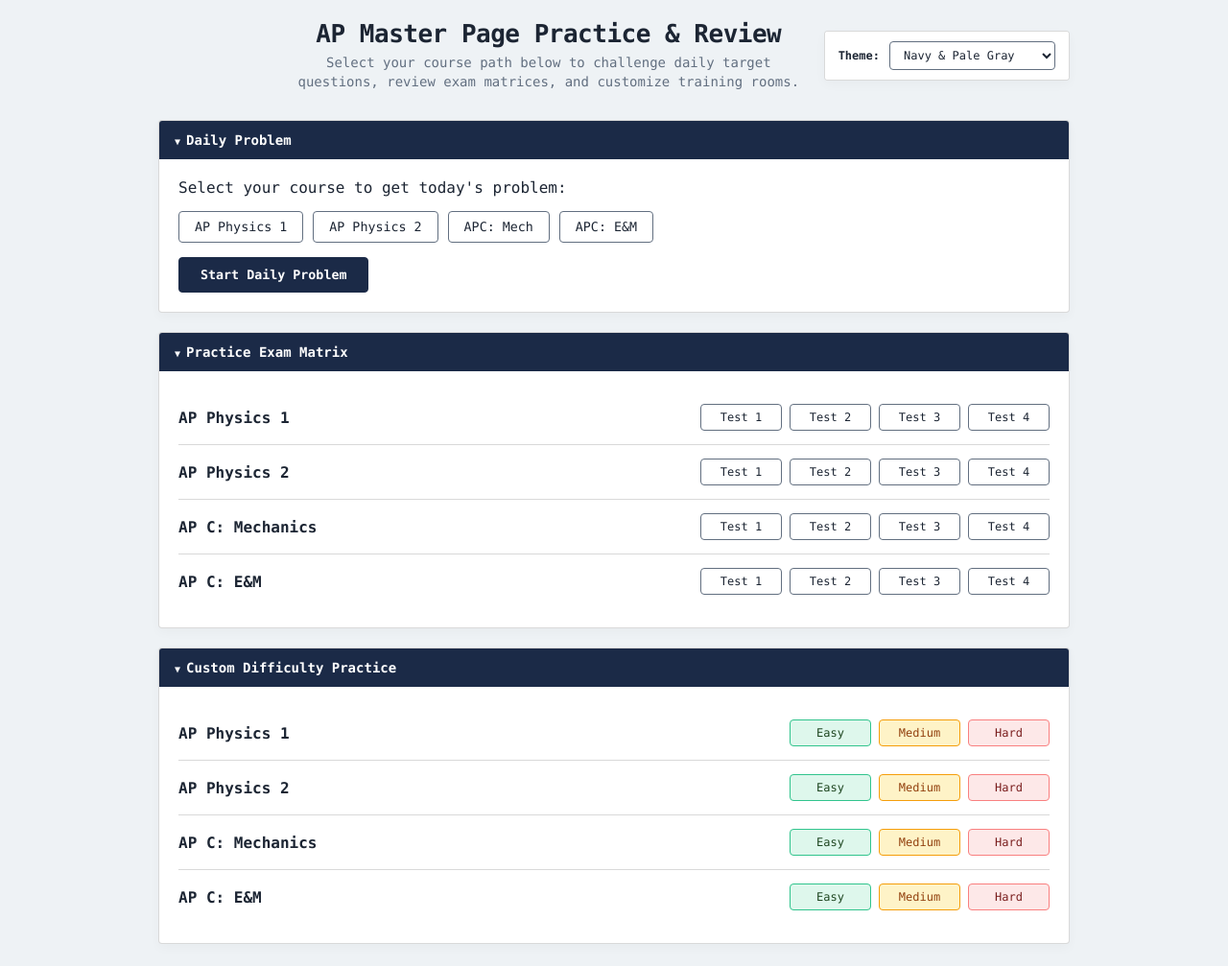
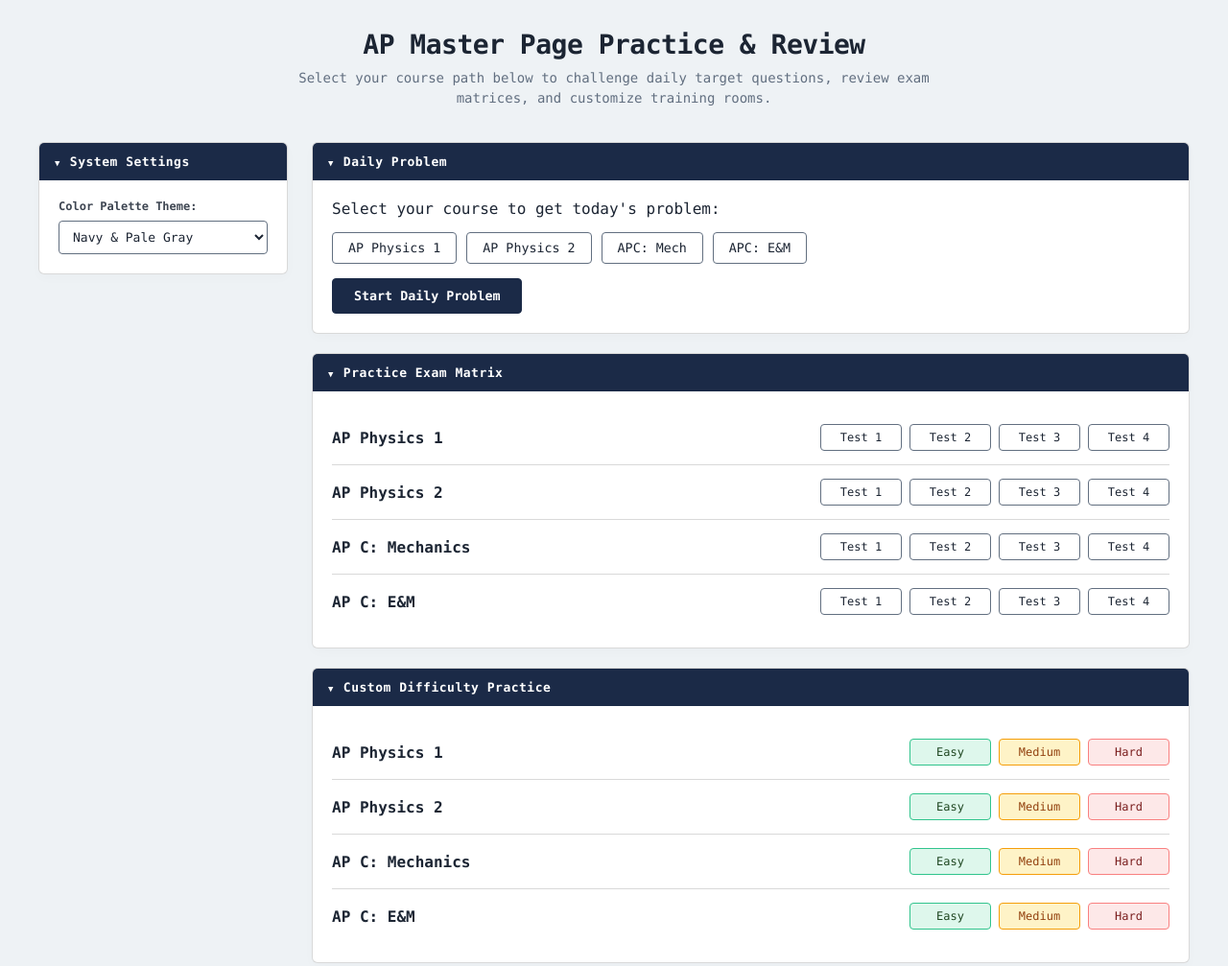
Before and after one commit to physics-foryou/physics-foryou.github.io, a plain HTML site: page home-page.html in a window 1280 px wide. Shown: the whole page at 96% size. Drawn offline with Linux system fonts and the light colour scheme.

Commit message:
Update home-page.html

```diff
--- a/home-page.html
+++ b/home-page.html
@@ -21,87 +21,92 @@
             font-family: 'Consolas', 'Courier New', monospace;
             background-color: var(--bg-color);
             margin: 0;
-            padding: 20px;
+            padding: 30px 20px;
             color: var(--text-main);
         }
 
-        .workspace {
-            max-width: 950px;
-            margin: 0 auto;
-            display: flex;
-            flex-direction: column;
-            gap: 20px;
-        }
-
-        /* Header Row Layout containing centered titles and right-aligned settings */
-        .header-layout-row {
-            display: grid;
-            grid-template-columns: 1fr auto;
-            align-items: center;
-            gap: 20px;
-            margin-bottom: 10px;
-        }
-
-        .branding-center {
+        /* Top Title Branding Container */
+        .branding-header {
             text-align: center;
-            padding-left: 140px; /* Counter-balances dropdown width to keep true center */
-        }
-        @media (max-width: 768px) {
-            .header-layout-row { display: flex; flex-direction: column; text-align: center; }
-            .branding-center { padding-left: 0; }
+            margin-bottom: 35px;
         }
 
         .main-app-title {
-            font-size: 26px;
+            font-size: 28px;
             font-weight: bold;
-            margin: 0 0 6px 0;
+            margin: 0 0 8px 0;
             color: var(--text-main);
             letter-spacing: -0.5px;
         }
 
         .main-app-desc {
             font-size: 14px;
-            margin: 0;
+            margin: 0 auto;
+            max-width: 700px;
             color: var(--text-dim);
-            line-height: 1.4;
+            line-height: 1.5;
         }
 
+        /* Two-Column Grid Workspace */
+        .workspace-grid {
+            max-width: 1200px;
+            margin: 0 auto;
+            display: grid;
+            grid-template-columns: 260px 1fr; /* 260px Left Sidebar, Remaining Space on Right */
+            gap: 25px;
+            align-items: start;
+        }
+
+        /* Shared Card Panel styling */
         .panel {
             background-color: var(--panel-bg);
             border: 1px solid var(--border-color);
-            border-radius: 4px;
-            box-shadow: 0 4px 12px rgba(0,0,0,0.03);
+            border-radius: 6px;
+            box-shadow: 0 4px 12px rgba(0,0,0,0.02);
             overflow: hidden;
-        }
-
-        .settings-inline-box {
-            display: flex;
-            align-items: center;
-            gap: 10px;
-            padding: 10px 14px;
-            background-color: var(--panel-bg);
         }
 
         .panel-header {
             background-color: var(--header-bg);
             padding: 12px 16px;
-            font-size: 14px;
+            font-size: 13px;
             font-weight: bold;
             color: #ffffff;
+            letter-spacing: 0.5px;
         }
-        .panel-header::before { content: "▼ "; font-size: 10px; }
+        .panel-header::before { content: "▼ "; font-size: 9px; margin-right: 4px; }
+        .panel-content { padding: 20px; }
 
-        .panel-content { padding: 20px; }
+        /* Left Side Sticky Sidebar Settings */
+        .sidebar-sticky {
+            position: sticky;
+            top: 20px;
+        }
+
+        .setting-row {
+            display: flex;
+            flex-direction: column;
+            gap: 8px;
+        }
 
         .theme-select {
             font-family: inherit;
             background: var(--panel-bg);
             border: 1px solid var(--text-dim);
             color: var(--text-main);
-            padding: 6px 10px;
+            padding: 8px 10px;
             border-radius: 4px;
             cursor: pointer;
-            font-size: 12px;
+            font-size: 13px;
+            width: 100%;
+            box-sizing: border-box;
+        }
+
+        /* Right Side Content Elements */
+        .right-content-stack {
+            display: flex;
+            flex-direction: column;
+            gap: 20px;
         }
 
         .selector-group {
@@ -120,7 +125,7 @@
             border-radius: 4px;
             transition: all 0.2s;
         }
-        .select-btn:hover { background-color: rgba(0,0,0,0.08); }
+        .select-btn:hover { background-color: rgba(0,0,0,0.06); }
         .select-btn.active {
             background-color: var(--header-bg);
             border-color: var(--header-bg);
@@ -136,10 +141,8 @@
             font-family: inherit;
             font-weight: bold;
             cursor: pointer;
-            display: inline-block;
-            text-decoration: none;
             border-radius: 4px;
-            transition: background 0.2s;
+            transition: opacity 0.2s;
         }
         .action-btn:hover { opacity: 0.9; }
 
@@ -162,7 +165,7 @@
         .exam-row:last-child { border-bottom: none; }
         .exam-title { font-weight: bold; width: 220px; flex-shrink: 0; color: var(--text-main); }
 
-        .test-buttons { display: flex; gap: 8px; flex-wrap: nowrap; }
+        .test-buttons { display: flex; gap: 8px; }
 
         .test-link {
             background: var(--panel-bg);
@@ -176,7 +179,7 @@
             min-width: 55px;
             transition: all 0.2s;
         }
-        .test-link:hover { background-color: rgba(0,0,0,0.08); }
+        .test-link:hover { background-color: rgba(0,0,0,0.06); }
 
         .btn-easy { border-color: #31c48d; color: #1e4620; background-color: #def7ec; }
         .btn-easy:hover { opacity: 0.85; }
@@ -184,21 +187,33 @@
         .btn-med:hover { opacity: 0.85; }
         .btn-hard { border-color: #f98080; color: #7a1e1e; background-color: #fde8e8; }
         .btn-hard:hover { opacity: 0.85; }
+
+        /* Responsive Design: Collapse to single column on small screens */
+        @media (max-width: 900px) {
+            .workspace-grid {
+                grid-template-columns: 1fr;
+            }
+            .sidebar-sticky {
+                position: static;
+            }
+        }
     </style>
 </head>
 <body>
 
-    <div class="workspace">
-
-        <div class="header-layout-row">
-            <div class="branding-center">
+    <div class="branding-header">
         <h1 class="main-app-title">AP Master Page Practice & Review</h1>
         <p class="main-app-desc">Select your course path below to challenge daily target questions, review exam matrices, and customize training rooms.</p>
     </div>
 
+    <div class="workspace-grid">
+
+        <aside class="sidebar-sticky">
             <div class="panel">
-                <div class="settings-inline-box">
-                    <label for="theme-dropdown" style="font-size: 12px; font-weight: bold;">Theme:</label>
+                <div class="panel-header">System Settings</div>
+                <div class="panel-content">
+                    <div class="setting-row">
+                        <label for="theme-dropdown" style="font-size: 12px; font-weight: bold; opacity: 0.85;">Color Palette Theme:</label>
                         <select id="theme-dropdown" class="theme-select" onchange="changeTheme(this.value)">
                             <option value="navy">Navy & Pale Gray</option>
                             <option value="dark">Classic Dark Slate</option>
@@ -213,6 +228,9 @@
                     </div>
                 </div>
             </div>
+        </aside>
+
+        <main class="right-content-stack">
 
             <div class="panel">
                 <div class="panel-header">Daily Problem</div>
@@ -310,6 +328,7 @@
                 </div>
             </div>
 
+        </main>
     </div>
 
     <script>
```
Lines whose indentation alone changed are shown as unchanged.
